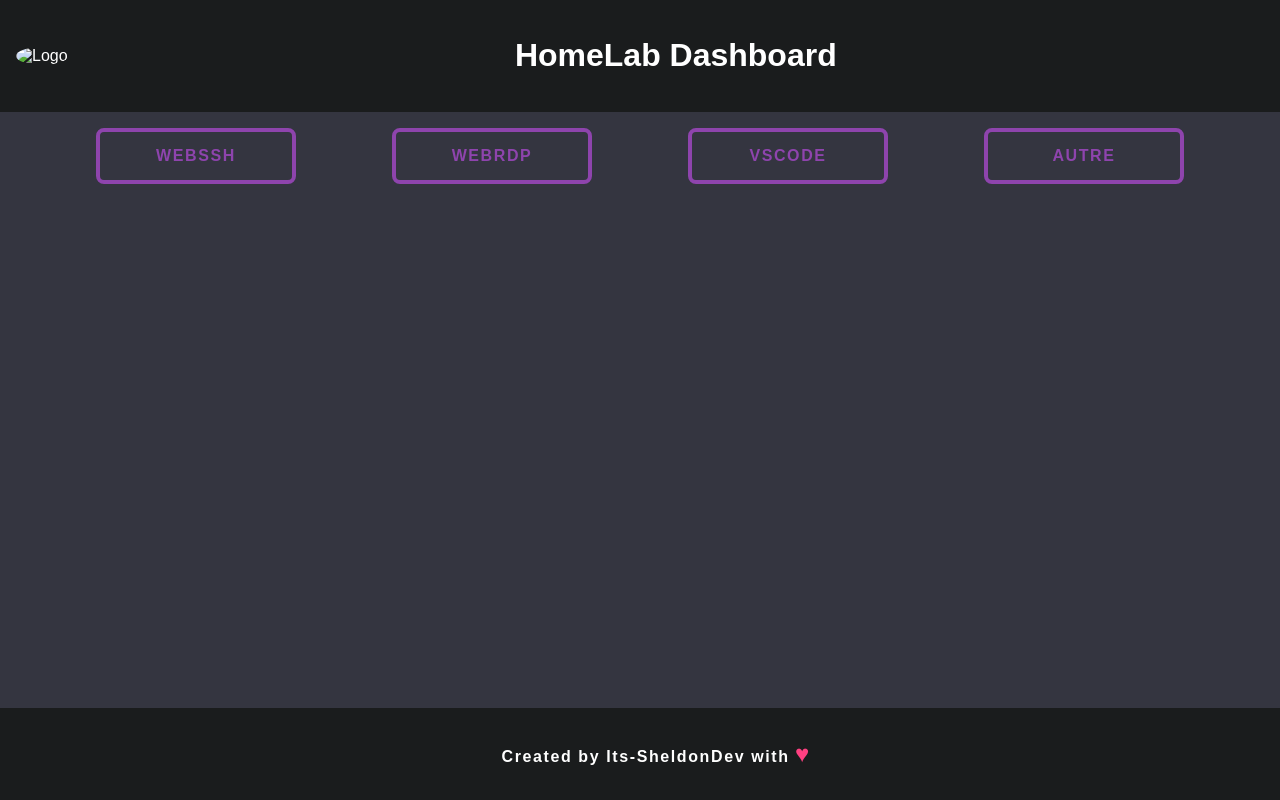
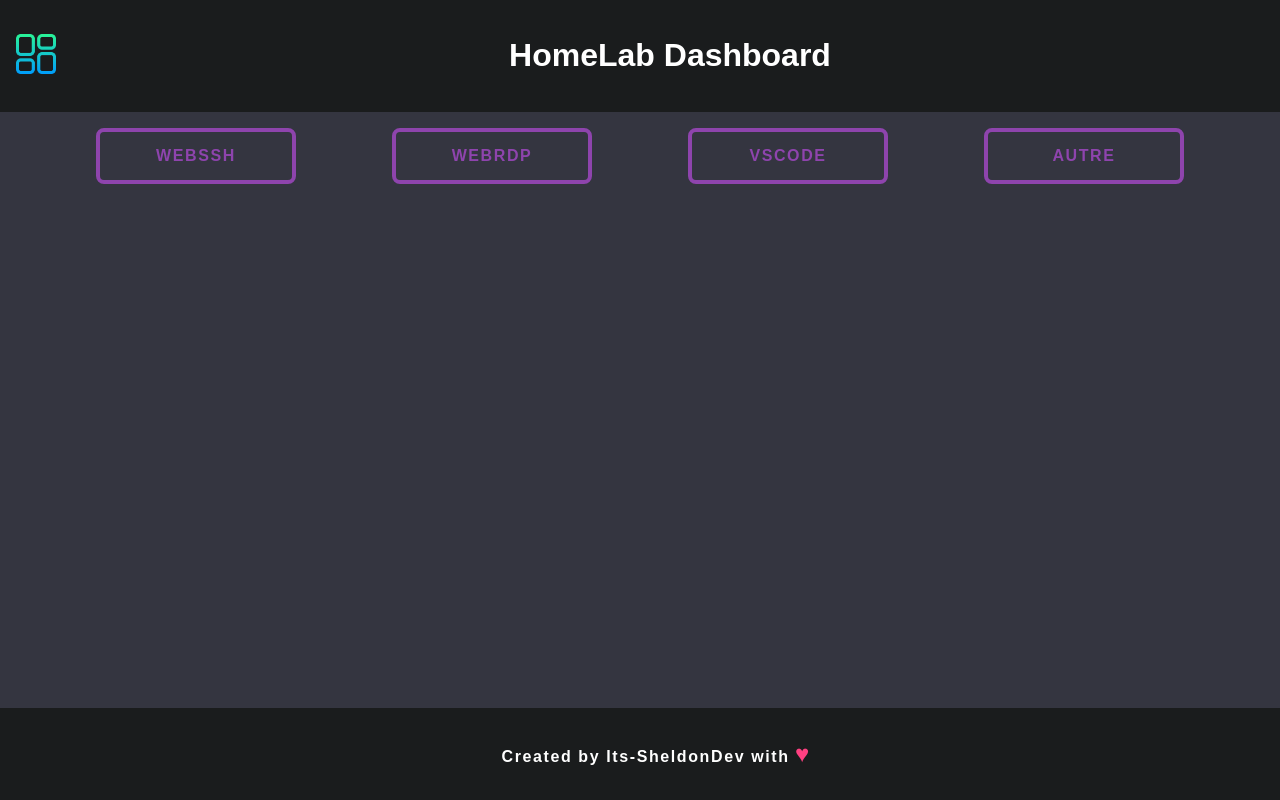
Before and after one commit to Its-SheldonDev/HomeLab-Dashboard, a plain HTML site: page index.html in a window 1280 px wide. Drawn offline with Linux system fonts and the light colour scheme.

Commit message:
Adding logo ✅

```diff
--- a/assets/css/styles.css
+++ b/assets/css/styles.css
@@ -27,7 +27,6 @@ header {
 .logo {
     width: 40px;
     height: 40px;
-    border-radius: 50%;
     transition: transform 0.3s ease-in-out;
     user-select: none;
     -webkit-user-drag: none;
--- a/index.html
+++ b/index.html
@@ -10,7 +10,7 @@
 
     <header>
         <div class="logo-container">
-            <img src="/assets/img/" alt="Logo" class="logo">
+            <img src="/assets/img/logo.png" alt="Logo" class="logo">
         </div>
         <div class="title-container">
             <h1>HomeLab Dashboard</h1>
```
Also changed, not shown: assets/img/logo.png (added).
